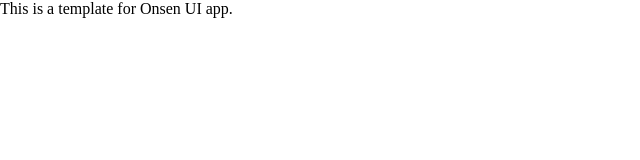
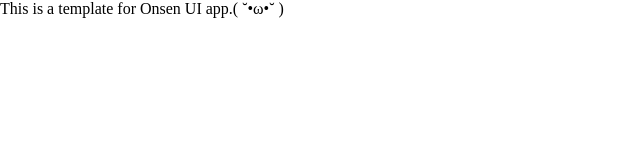
Before and after one commit to dsrdlab/test, a website: page www/index.html in a window 1280 px wide. Shown: the full height of the page, 0-640 px from the left. Drawn offline with Linux system fonts and the light colour scheme.

Commit message:
Update index.html

```diff
--- a/www/index.html
+++ b/www/index.html
@@ -24,6 +24,6 @@
   </script>
 </head>
 <body>
-  This is a template for Onsen UI app.
+  This is a template for Onsen UI app.( ˘•ω•˘ )
 </body>
 </html>
```
